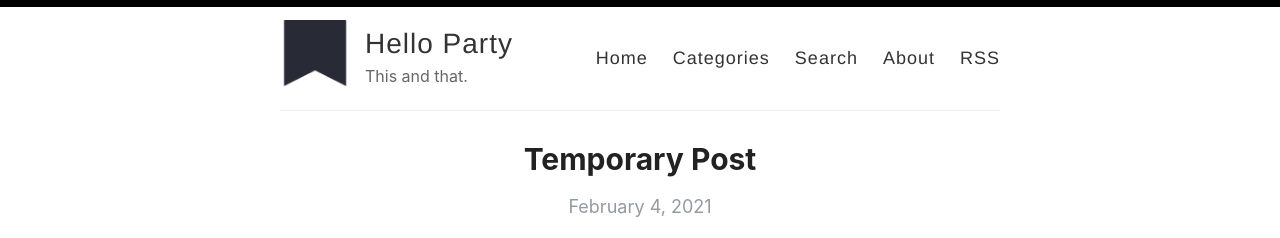
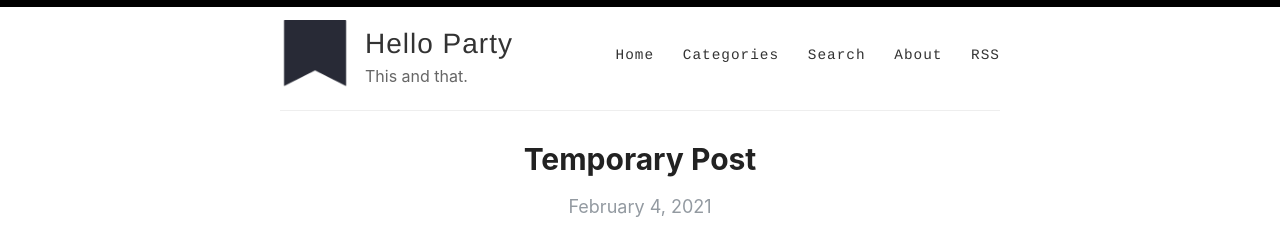
Before and after one commit to hello-party/hello-party-old.github.io, a Jekyll site: the page built from index.html, in a window 1280 px wide. Shown: the top 238 px of the page. Built offline with Jekyll 4.4.1, drawn with Linux system fonts in a browser that asks for light colours; the list of posts is cut into pages by our own code.

Commit message:
Update style.scss

```diff
--- a/assets/style.scss
+++ b/assets/style.scss
@@ -331,8 +331,8 @@ p > img {
 nav {
   float: right;
   margin-top: 23px; // @TODO: Vertically middle align
-  font-family: $helveticaNeue;
-  font-size: 18px;
+  font-family: 'Courier', monospace;
+  font-size: 0.8em;
 
   @include mobile {
     float: none;
```
